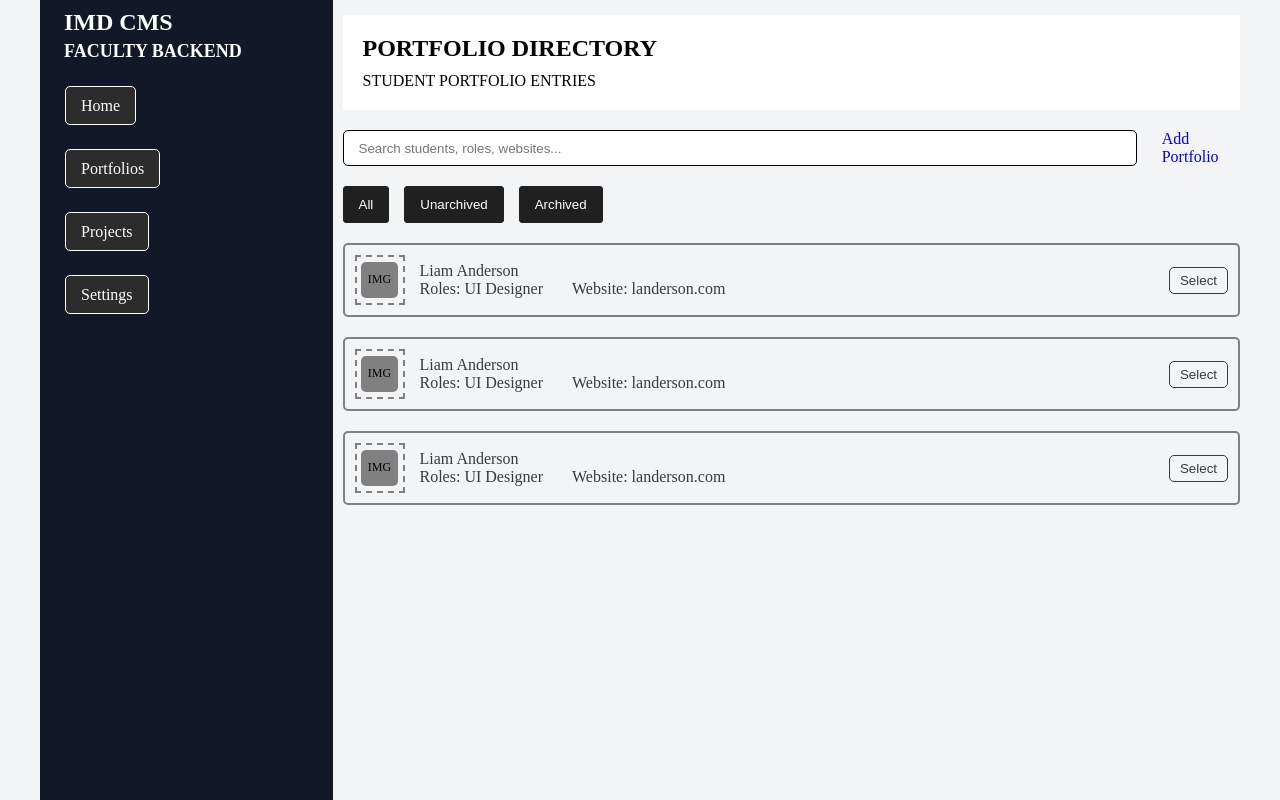
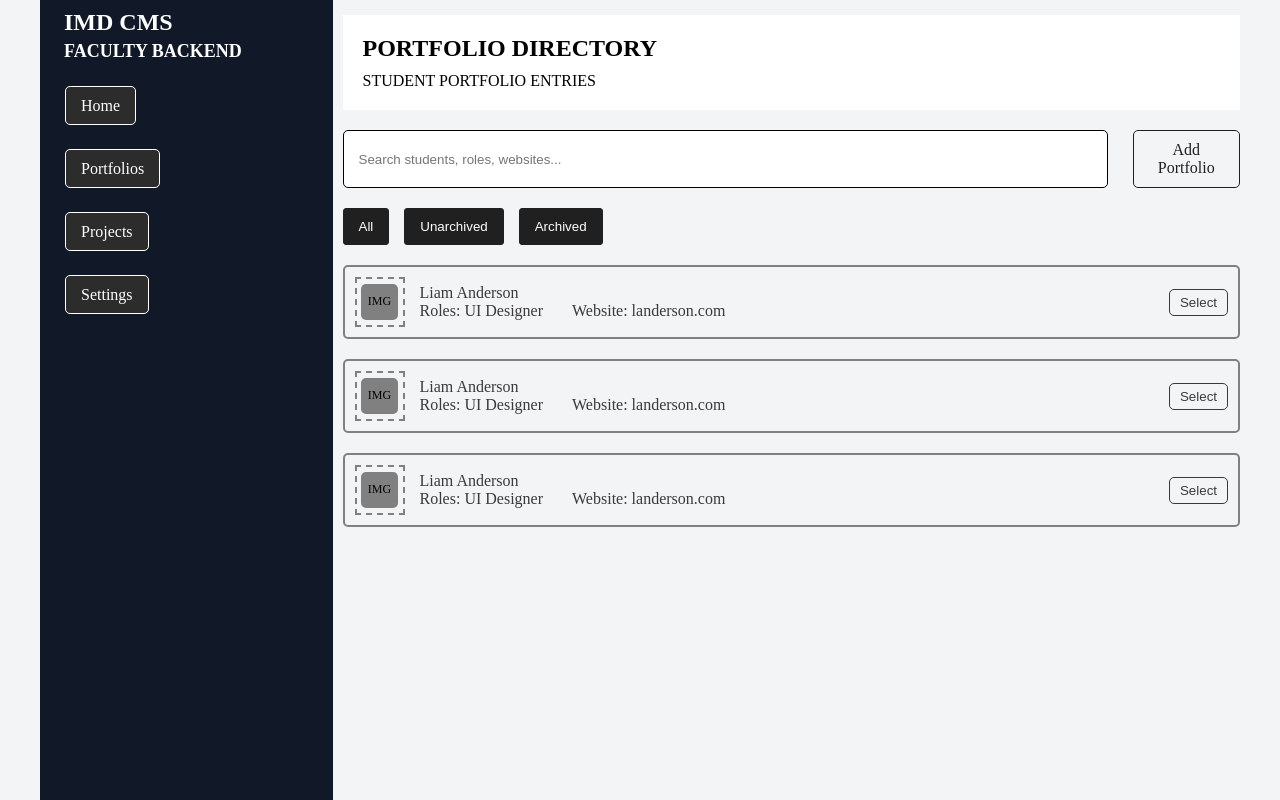
Before and after one commit to cunderhill17/industry-night-cms, a React (Vite) app in the folder cms/: page /portfolios in a window 1280 px wide. Built offline with nearby package versions, Linux system fonts and the light colour scheme.

Commit message:
style: change styling to fit a link instead of a button

```diff
--- a/cms/src/styling/components/_portfolios.scss
+++ b/cms/src/styling/components/_portfolios.scss
@@ -25,12 +25,14 @@
         }
     }
 
-    button {
+    a {
         width: fit-content;
+        text-align: center;
         padding: 10px 15px;
         border: 1px solid rgb(32, 32, 32);
         border-radius: 5px;
         background-color: transparent;
+        color: rgb(32, 32, 32);
         cursor: pointer;
 
         &:hover, &:focus {
```
